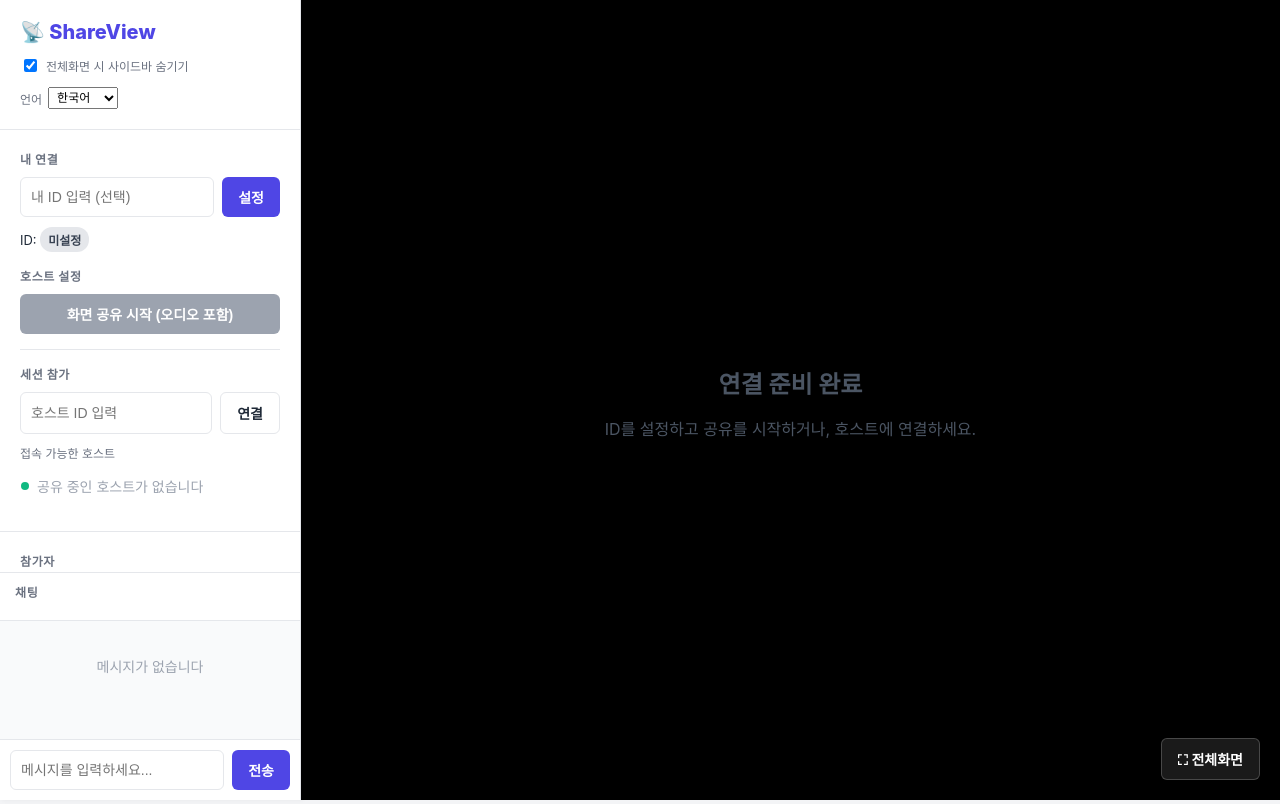
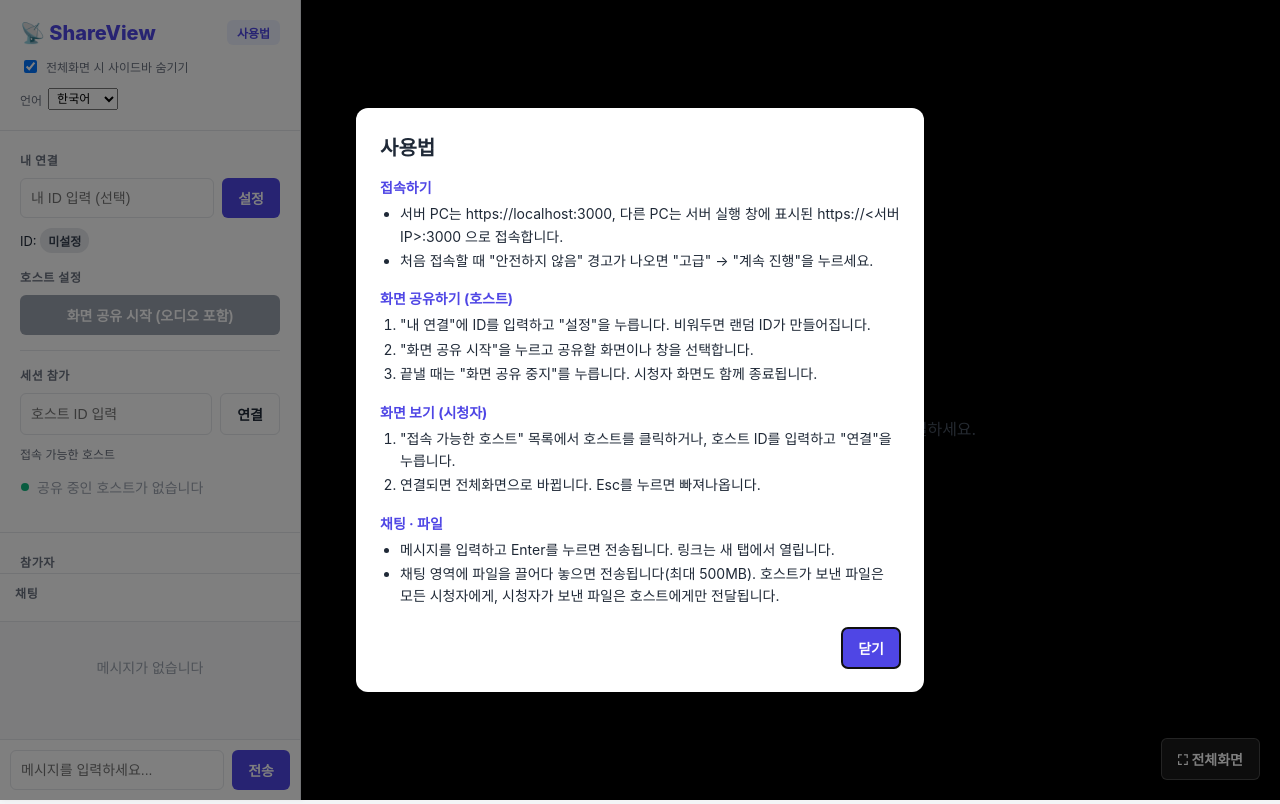
Before and after one commit to reha-design/ShareView, a website: page index.html in a window 1280 px wide. Drawn offline with Linux system fonts and the light colour scheme; no server answers.

Commit message:
Add usage guide modal shown on first visit
The HTTPS switch added a certificate-warning step and the host/viewer
flow isn't obvious to first-time users. A native <dialog> explains
connecting, hosting, viewing, and chat/files in Korean and English; it
opens automatically once and afterwards from a Help button in the
sidebar header. Includes a feature report with screenshots.

Co-Authored-By: Claude Opus 5 <noreply@anthropic.com>

```diff
--- a/i18n.js
+++ b/i18n.js
@@ -47,7 +47,24 @@ const translations = {
     downloadLink: '💾 {name} 다운로드',
     sharedFile: '파일을 공유했습니다:<br>{link}',
     senderSystem: '시스템',
-    senderMe: '나'
+    senderMe: '나',
+
+    helpBtn: '사용법',
+    helpTitle: '사용법',
+    helpConnectTitle: '접속하기',
+    helpConnect1: '서버 PC는 https://localhost:3000, 다른 PC는 서버 실행 창에 표시된 https://<서버 IP>:3000 으로 접속합니다.',
+    helpConnect2: '처음 접속할 때 "안전하지 않음" 경고가 나오면 "고급" → "계속 진행"을 누르세요.',
+    helpHostTitle: '화면 공유하기 (호스트)',
+    helpHost1: '"내 연결"에 ID를 입력하고 "설정"을 누릅니다. 비워두면 랜덤 ID가 만들어집니다.',
+    helpHost2: '"화면 공유 시작"을 누르고 공유할 화면이나 창을 선택합니다.',
+    helpHost3: '끝낼 때는 "화면 공유 중지"를 누릅니다. 시청자 화면도 함께 종료됩니다.',
+    helpViewerTitle: '화면 보기 (시청자)',
+    helpViewer1: '"접속 가능한 호스트" 목록에서 호스트를 클릭하거나, 호스트 ID를 입력하고 "연결"을 누릅니다.',
+    helpViewer2: '연결되면 전체화면으로 바뀝니다. Esc를 누르면 빠져나옵니다.',
+    helpChatTitle: '채팅 · 파일',
+    helpChat1: '메시지를 입력하고 Enter를 누르면 전송됩니다. 링크는 새 탭에서 열립니다.',
+    helpChat2: '채팅 영역에 파일을 끌어다 놓으면 전송됩니다(최대 500MB). 호스트가 보낸 파일은 모든 시청자에게, 시청자가 보낸 파일은 호스트에게만 전달됩니다.',
+    helpClose: '닫기'
   },
   en: {
     sidebarHideToggle: 'Hide sidebar on fullscreen',
@@ -96,7 +113,24 @@ const translations = {
     downloadLink: '💾 Download {name}',
     sharedFile: 'Shared a file:<br>{link}',
     senderSystem: 'System',
-    senderMe: 'Me'
+    senderMe: 'Me',
+
+    helpBtn: 'Help',
+    helpTitle: 'How to use',
+    helpConnectTitle: 'Connecting',
+    helpConnect1: 'On the server PC open https://localhost:3000; on other PCs open the https://<server IP>:3000 address shown in the server window.',
+    helpConnect2: 'If you see a "Not secure" warning the first time, click "Advanced" → "Proceed".',
+    helpHostTitle: 'Sharing your screen (host)',
+    helpHost1: 'Enter an ID under "My Connection" and click "Set". Leave it blank for a random ID.',
+    helpHost2: 'Click "Start Sharing" and pick the screen or window to share.',
+    helpHost3: 'Click "Stop Sharing" when you are done. Viewers\' screens stop too.',
+    helpViewerTitle: 'Watching a screen (viewer)',
+    helpViewer1: 'Click a host in "Available hosts", or enter the host ID and click "Connect".',
+    helpViewer2: 'The view switches to fullscreen once connected. Press Esc to exit.',
+    helpChatTitle: 'Chat · Files',
+    helpChat1: 'Type a message and press Enter to send. Links open in a new tab.',
+    helpChat2: 'Drop a file onto the chat area to send it (up to 500MB). Files from the host go to all viewers; files from a viewer go to the host only.',
+    helpClose: 'Close'
   }
 };
 
--- a/index.html
+++ b/index.html
@@ -67,6 +67,82 @@
     .control-panel {
       padding: 20px;
       border-bottom: 1px solid var(--border-color);
+    }
+
+    .header-row {
+      display: flex;
+      align-items: center;
+      justify-content: space-between;
+    }
+
+    .help-btn {
+      padding: 4px 10px;
+      font-size: 12px;
+      background: #eef2ff;
+      color: var(--primary-color);
+    }
+
+    .help-btn:hover {
+      background: #e0e7ff;
+    }
+
+    /* 사용법 모달 (브라우저 기본 <dialog>) */
+    #help-dialog {
+      width: min(520px, calc(100vw - 32px));
+      border: none;
+      border-radius: 12px;
+      padding: 24px;
+      color: var(--text-color);
+      box-shadow: 0 20px 40px rgba(0, 0, 0, 0.25);
+    }
+
+    #help-dialog::backdrop {
+      background: rgba(0, 0, 0, 0.5);
+    }
+
+    #help-dialog h2 {
+      margin: 0 0 16px;
+      font-size: 20px;
+    }
+
+    #help-dialog h3 {
+      margin: 16px 0 6px;
+      font-size: 14px;
+      color: var(--primary-color);
+    }
+
+    #help-dialog ol,
+    #help-dialog ul {
+      margin: 0;
+      padding-left: 20px;
+      font-size: 14px;
+      line-height: 1.6;
+    }
+
+    #help-dialog ol {
+      list-style: decimal;
+    }
+
+    #help-dialog ul {
+      list-style: disc;
+    }
+
+    /* 참가자 목록용 전역 li 스타일(초록 점, 흰 배경) 해제 */
+    #help-dialog li {
+      display: list-item;
+      padding: 0;
+      margin: 0 0 2px;
+      background: none;
+      border: none;
+    }
+
+    #help-dialog li::before {
+      content: none;
+    }
+
+    #help-dialog form {
+      margin-top: 20px;
+      text-align: right;
     }
 
     .participant-section {
@@ -301,7 +377,10 @@
   <!-- Sidebar -->
   <div class="sidebar">
     <div class="sidebar-header">
-      <h1 class="logo">📡 ShareView</h1>
+      <div class="header-row">
+        <h1 class="logo">📡 ShareView</h1>
+        <button class="help-btn" onclick="document.getElementById('help-dialog').showModal()" data-i18n="helpBtn">사용법</button>
+      </div>
       <div class="sidebar-toggle-row">
         <input type="checkbox" id="hide-sidebar-toggle" checked onchange="toggleHideSidebarOnFullscreen(this.checked)">
         <label for="hide-sidebar-toggle" data-i18n="sidebarHideToggle">전체화면 시 사이드바 숨기기</label>
@@ -392,6 +471,40 @@
     </button>
   </div>
 
+  <!-- 사용법 모달 (첫 방문 시 자동 표시, 이후 헤더의 "사용법" 버튼으로 열기) -->
+  <dialog id="help-dialog">
+    <h2 data-i18n="helpTitle">사용법</h2>
+
+    <h3 data-i18n="helpConnectTitle">접속하기</h3>
+    <ul>
+      <li data-i18n="helpConnect1"></li>
+      <li data-i18n="helpConnect2"></li>
+    </ul>
+
+    <h3 data-i18n="helpHostTitle">화면 공유하기 (호스트)</h3>
+    <ol>
+      <li data-i18n="helpHost1"></li>
+      <li data-i18n="helpHost2"></li>
+      <li data-i18n="helpHost3"></li>
+    </ol>
+
+    <h3 data-i18n="helpViewerTitle">화면 보기 (시청자)</h3>
+    <ol>
+      <li data-i18n="helpViewer1"></li>
+      <li data-i18n="helpViewer2"></li>
+    </ol>
+
+    <h3 data-i18n="helpChatTitle">채팅 · 파일</h3>
+    <ul>
+      <li data-i18n="helpChat1"></li>
+      <li data-i18n="helpChat2"></li>
+    </ul>
+
+    <form method="dialog">
+      <button class="btn-primary" data-i18n="helpClose">닫기</button>
+    </form>
+  </dialog>
+
   <!-- PeerJS Library (로컬 서빙 - 외부 CDN 의존 제거) -->
   <script src="vendor/peerjs/peerjs.min.js"></script>
   <!-- i18n (한국어 기본 / 영어) -->
--- a/screenShare.js
+++ b/screenShare.js
@@ -330,6 +330,12 @@ function applySidebarVisibility() {
 document.addEventListener('DOMContentLoaded', () => {
     const toggle = document.getElementById('hide-sidebar-toggle');
     if (toggle) toggle.checked = hideSidebarOnFullscreen;
+
+    // 첫 방문 때만 사용법 모달 자동 표시
+    if (!localStorage.getItem('helpSeen')) {
+        localStorage.setItem('helpSeen', '1');
+        document.getElementById('help-dialog').showModal();
+    }
 });
 
 // 전체화면 상태 감지 (Esc키로 나갔을 때도 버튼 숨기기 위함)
```
Also changed, not shown: markdown/Report/patch_feature_help_modal.md (added, +62 -0 lines), CHANGELOG.md, markdown/Report/images/help_button_ko.png (added), markdown/Report/images/help_modal_en.png (added), markdown/Report/images/help_modal_ko.png (added).
